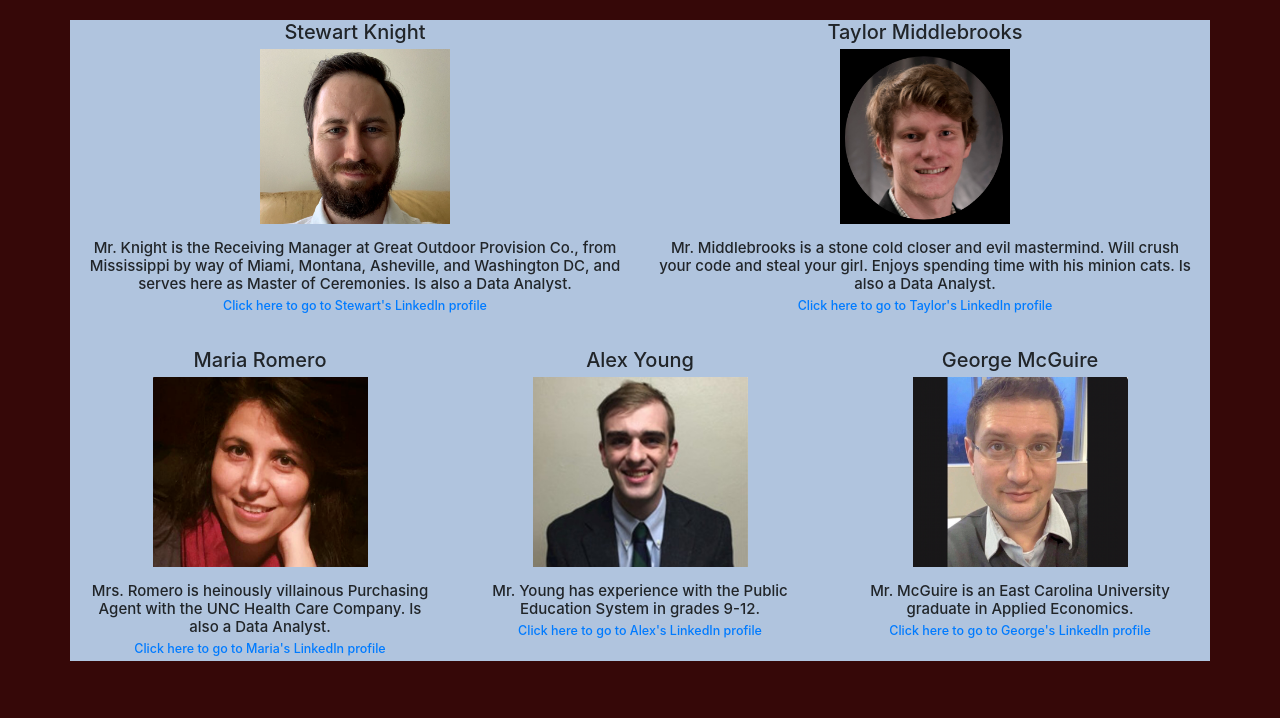
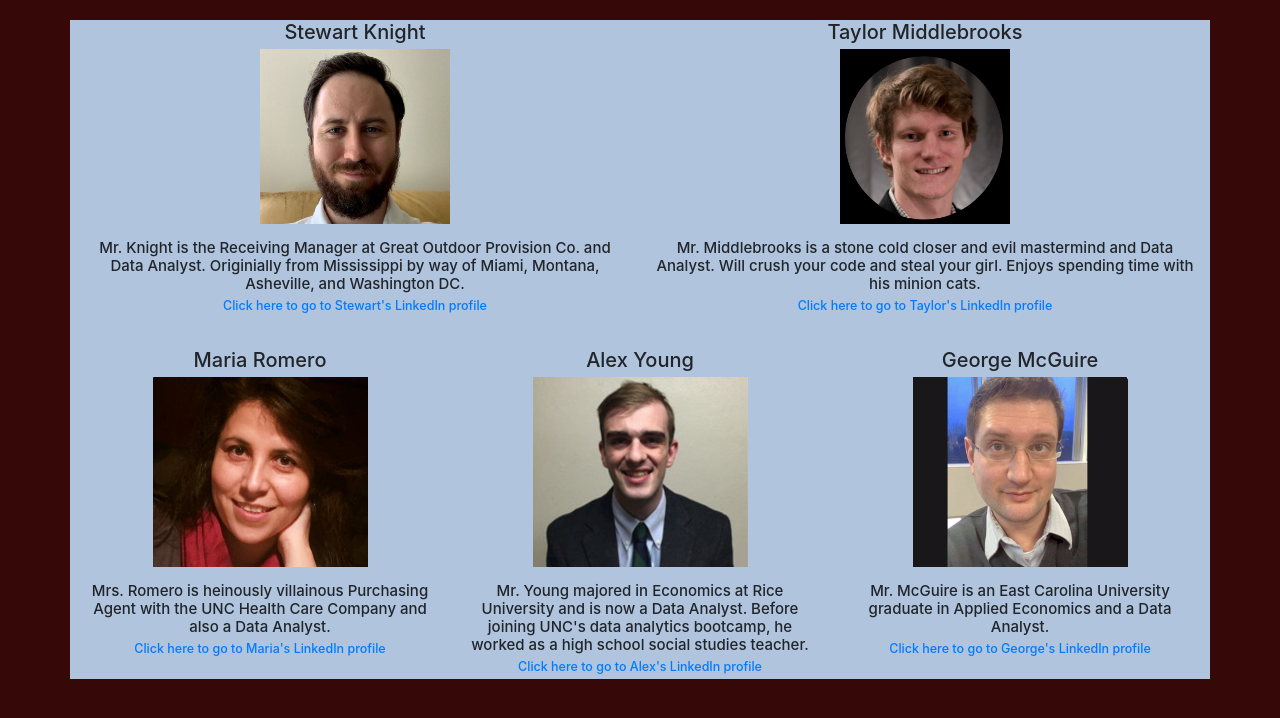
Before and after one commit to extrasauceontop/my_villain, a Flask app: page /about_us in a window 1280 px wide. Shown: the part 68-786 px from the top of the page. Run offline with Flask 2, Linux system fonts and the light colour scheme; some libraries are stand-ins or nearby versions.

Commit message:
updated bios

```diff
--- a/templates/contact_information.html
+++ b/templates/contact_information.html
@@ -73,14 +73,14 @@
         <h2 class="text-center">Stewart Knight</h2>
         <img src="static/images/stew.png" class="center" height="175" width="190">
         <br>
-        <h4 class="text-center">Mr. Knight is the Receiving Manager at Great Outdoor Provision Co., from Mississippi by way of Miami, Montana, Asheville, and Washington DC, and serves here as Master of Ceremonies. Is also a Data Analyst.</h4>
+        <h4 class="text-center">Mr. Knight is the Receiving Manager at Great Outdoor Provision Co. and Data Analyst. Originially from Mississippi by way of Miami, Montana, Asheville, and Washington DC.</h4>
         <h5 class="text-center"><a href=https://www.linkedin.com/in/stewart-knight-368852a3/>Click here to go to Stewart's LinkedIn profile</a></h5>
       </div>
       <div class="col-md-6">
         <h2 class="text-center">Taylor Middlebrooks</h2>
         <img src="static/images/head_shot.png" class="center" height="175" width="170">
         <br>
-        <h4 class="text-center">Mr. Middlebrooks is a stone cold closer and evil mastermind. Will crush your code and steal your girl. Enjoys spending time with his minion cats. Is also a Data Analyst.</h4>
+        <h4 class="text-center">Mr. Middlebrooks is a stone cold closer and evil mastermind and Data Analyst. Will crush your code and steal your girl. Enjoys spending time with his minion cats.</h4>
         <h5 class="text-center"><a href=https://www.linkedin.com/in/taylormiddlebrooks/>Click here to go to Taylor's LinkedIn profile</a></h5>
       </div>
     </div>
@@ -92,7 +92,7 @@
         <h2 class="text-center">Maria Romero</h2>
         <img src="static/images/maria.png" class="center" height="190" width="215">
         <br>
-        <h4 class="text-center">Mrs. Romero is heinously villainous Purchasing Agent with the UNC Health Care Company. Is also a Data Analyst.</h4>
+        <h4 class="text-center">Mrs. Romero is heinously villainous Purchasing Agent with the UNC Health Care Company and also a Data Analyst.</h4>
         <h5 class="text-center"><a href=https://www.linkedin.com/in/maria-luz-romero>Click here to go to Maria's LinkedIn profile</a></h5>
 
       </div>
@@ -100,7 +100,7 @@
         <h2 class="text-center">Alex Young</h2>
         <img src="static/images/alex.png" class="center" height="190" width="215">
         <br>
-        <h4 class="text-center">Mr. Young has experience with the Public Education System in grades 9-12.</h4>
+        <h4 class="text-center">Mr. Young majored in Economics at Rice University and is now a Data Analyst. Before joining UNC's data analytics bootcamp, he worked as a high school social studies teacher.</h4>
         <h5 class="text-center"><a href=https://www.linkedin.com/in/alexyoung21>Click here to go to Alex's LinkedIn profile</a></h5>
 
       </div>
@@ -108,7 +108,7 @@
         <h2 class="text-center">George McGuire</h2>
         <img src="static/images/george.png" class="center" height="190" width="215">
         <br>
-        <h4 class="text-center">Mr. McGuire is an East Carolina University graduate in Applied Economics.</h4>
+        <h4 class="text-center">Mr. McGuire is an East Carolina University graduate in Applied Economics and a Data Analyst.</h4>
         <h5 class="text-center"><a href=https://www.linkedin.com/in/george-mcguire-5345a2183>Click here to go to George's LinkedIn profile</a></h5>
       </div>
     </div>
```
